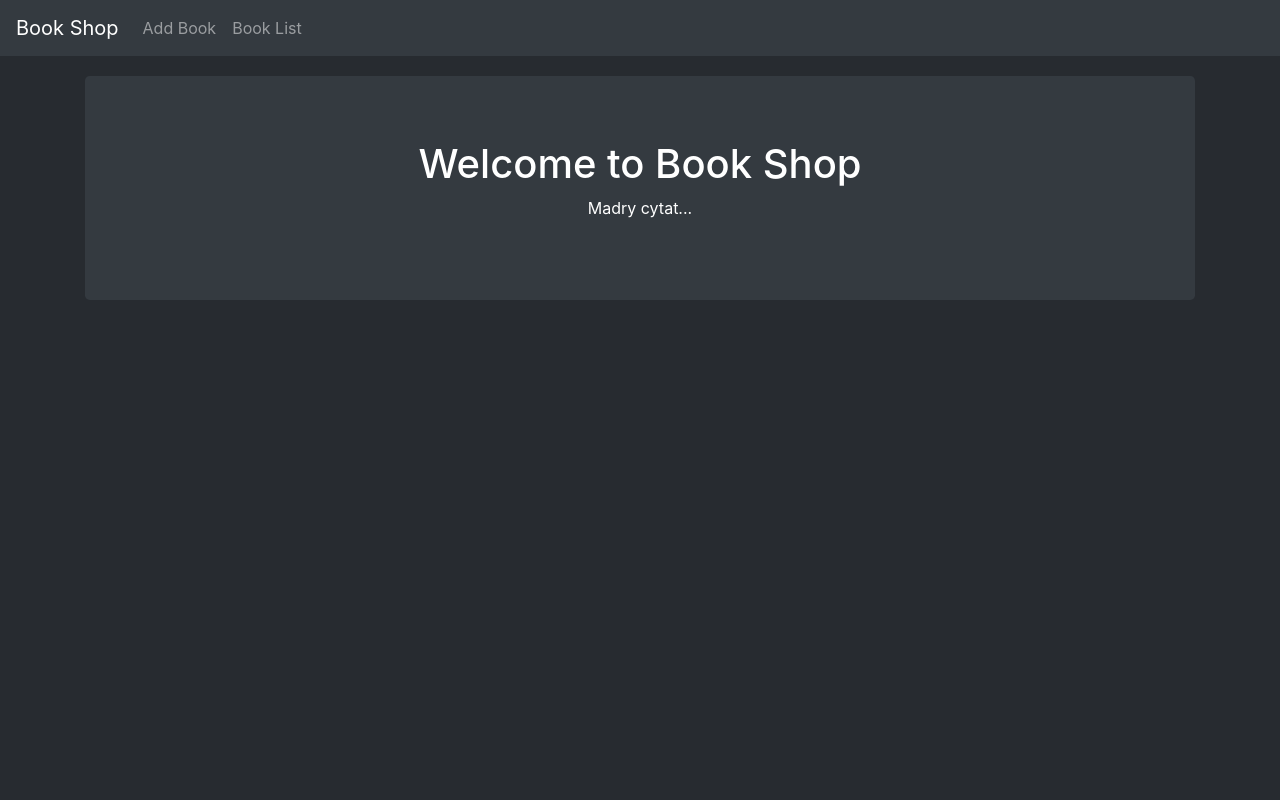
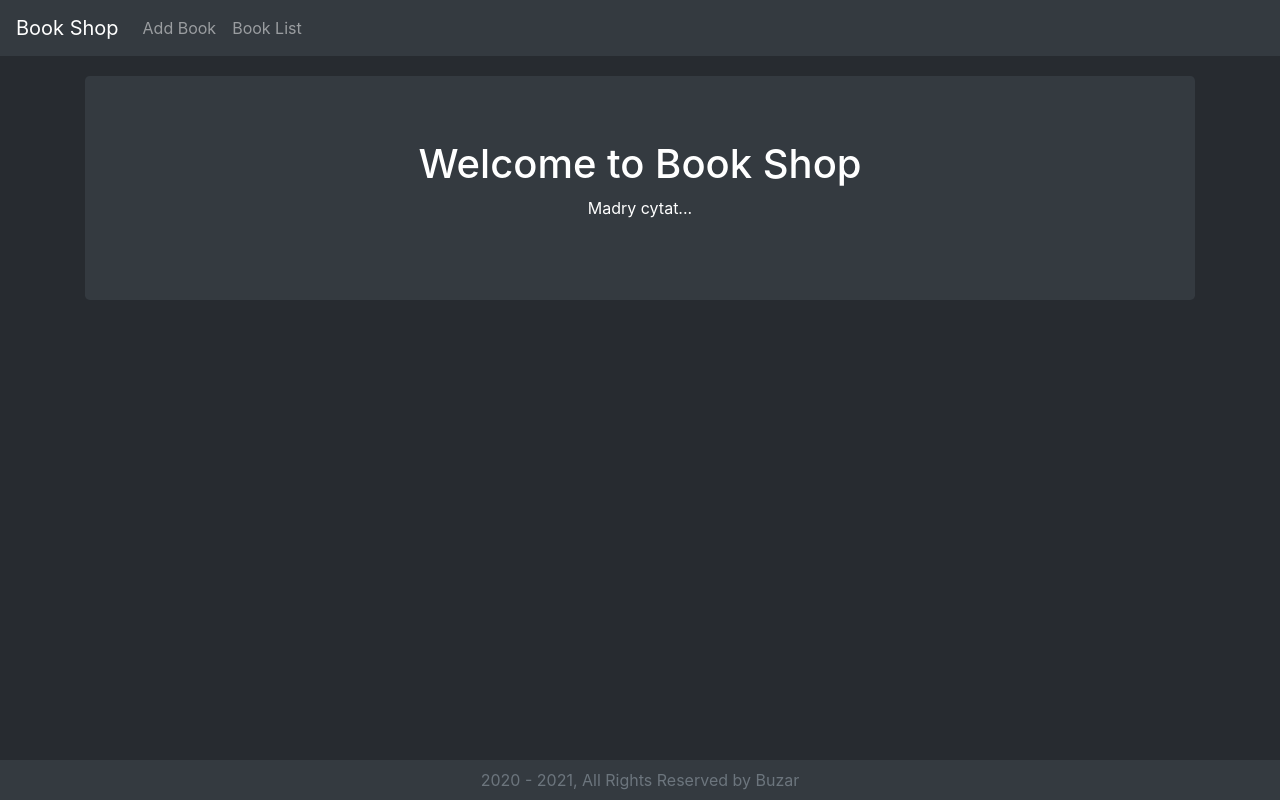
Before and after one commit to Buzar9/fresh-start, a React (Create React App) app in the folder 5-crud-security-userData/src/main/webapp/reactjs/: page / in a window 1280 px wide. Built offline with nearby package versions, Linux system fonts and the light colour scheme.

Commit message:
Create Footer

```diff
--- a/5-crud-security-userData/src/main/webapp/reactjs/src/App.js
+++ b/5-crud-security-userData/src/main/webapp/reactjs/src/App.js
@@ -3,6 +3,7 @@ import './App.css';
 import {Container, Row, Col} from 'react-bootstrap';
 import NavigationBar from './components/NavigationBar';
 import Welcome from "./components/Welcome";
+import Footer from './components/Footer';
 
 function App() {
     const marginTop = {
@@ -19,6 +20,7 @@ function App() {
                 </Col>
             </Row>
         </Container>
+        <Footer/>
     </div>
   );
 }
--- /dev/null
+++ b/5-crud-security-userData/src/main/webapp/reactjs/src/components/Footer.js
@@ -0,0 +1,21 @@
+import React from 'react';
+import {Container, Col} from "react-bootstrap";
+import {Navbar} from 'react-bootstrap';
+
+class Footer extends React.Component {
+    render() {
+        let fullYear = new Date().getFullYear();
+
+        return(
+            <Navbar fixed="bottom" bg="dark" variant="dark">
+                <Container>
+                    <Col lg={12} className="text-center text-muted">
+                        <div>{fullYear} - {fullYear+1}, All Rights Reserved by Buzar</div>
+                    </Col>
+                </Container>
+            </Navbar>
+        );
+    }
+}
+
+export default Footer;
```
